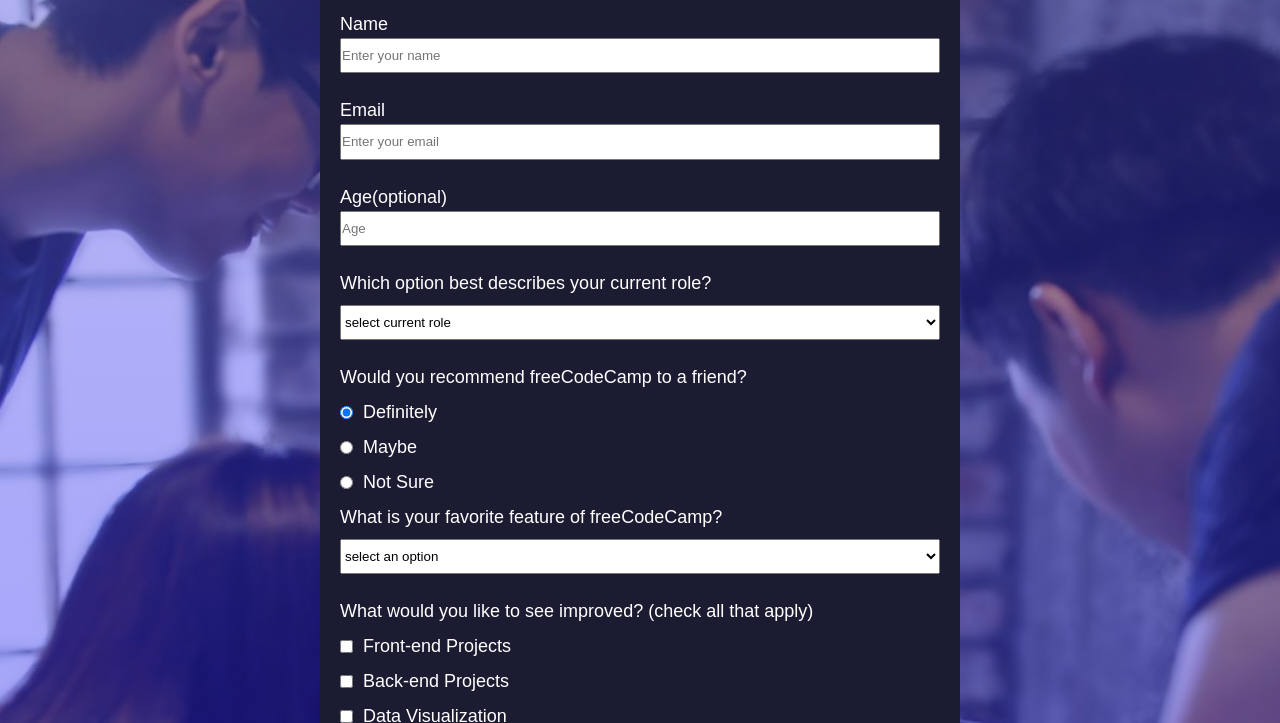
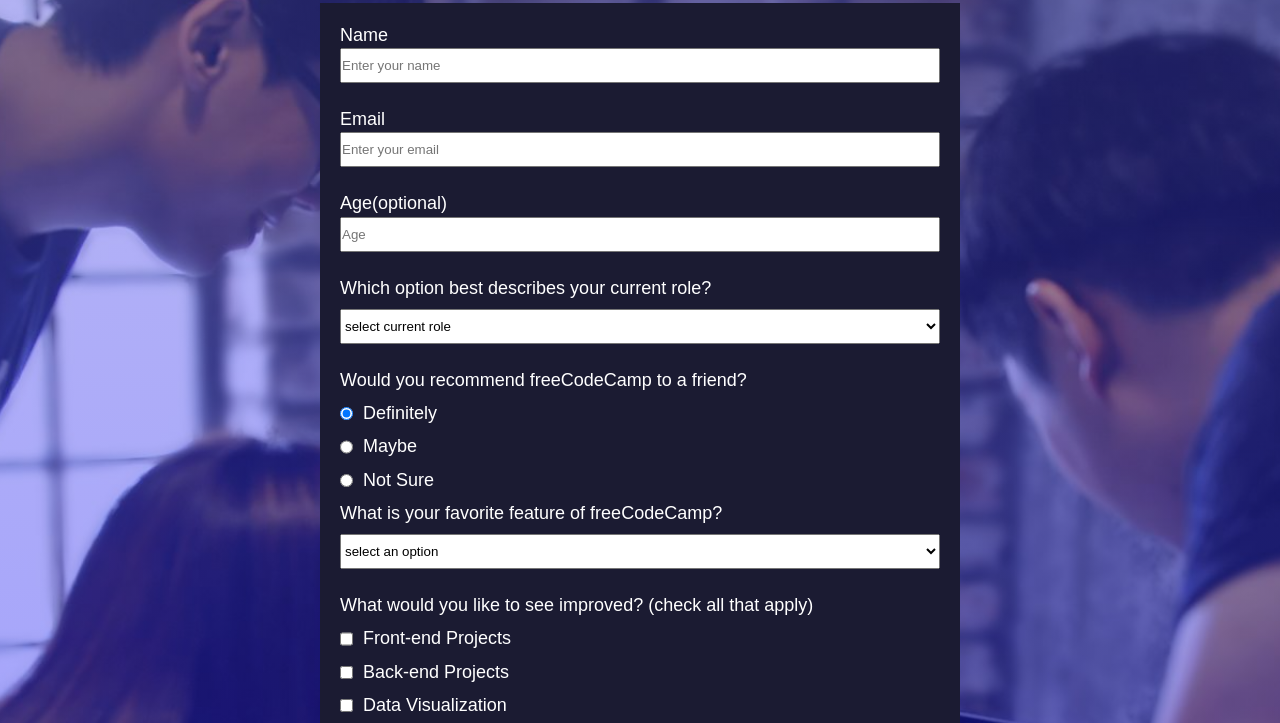
Before and after one commit to AsohLove/Survey-Form, a plain HTML site: page index.html in a window 1280 px wide. Shown: the part 133-856 px from the top of the page. Drawn offline with Linux system fonts and the light colour scheme.

Commit message:
Modified the README

```diff
--- a/index.html
+++ b/index.html
@@ -17,7 +17,7 @@
                 <p id="msg">Thank you for taking the time to help us improve the platform</p>
             </header>
         </div>
-        <form action="/submit-date" method="POST" class="survey-form" id="container">
+        <form action="/submit-date" method="POST" class="survey-form" id="form-container">
             <div class="form-info">
             <label for="name" id="name">Name</label>
             <input type="text" placeholder="Enter your name" required class="input-field">
--- a/style.css
+++ b/style.css
@@ -11,9 +11,11 @@ body {
   background-position: center;
   font-weight: 400;
   text-align: center;
-  font-size: 18px;
+  font-size: 16px;
   font-family: Poppins, sans-serif;
-  line-height: 1.5;
+  line-height: 1.4;
+  margin: 0;
+  padding: 1rem;
 }
 
 .survey-form {
```
Also changed, not shown: 1 other file.
